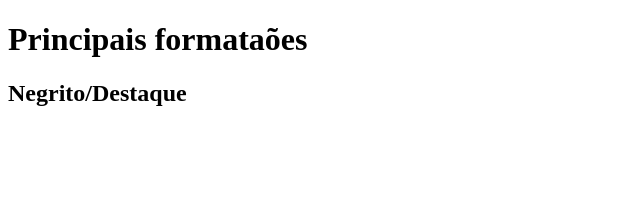
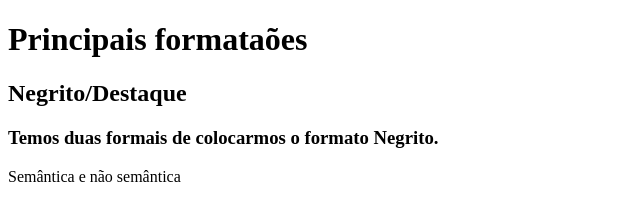
Before and after one commit to levinaval/HTML5_e_CSS3, a plain HTML site: page 22.negrito e itálico/index.html in a window 1280 px wide. Shown: the whole page, without its empty margins (0-640 px from the left). Drawn offline with Linux system fonts and the light colour scheme.

Commit message:
Negrito e Italico

```diff
--- a/22.negrito e itálico/index.html
+++ b/22.negrito e itálico/index.html
@@ -9,5 +9,7 @@
 <body>
   <h1>Principais formataões</h1>
   <h2>Negrito/Destaque</h2>
+  <h3>Temos duas formais de colocarmos o formato Negrito.</h3>
+  <p>Semântica e não semântica</p>
 </body>
 </html>
```
